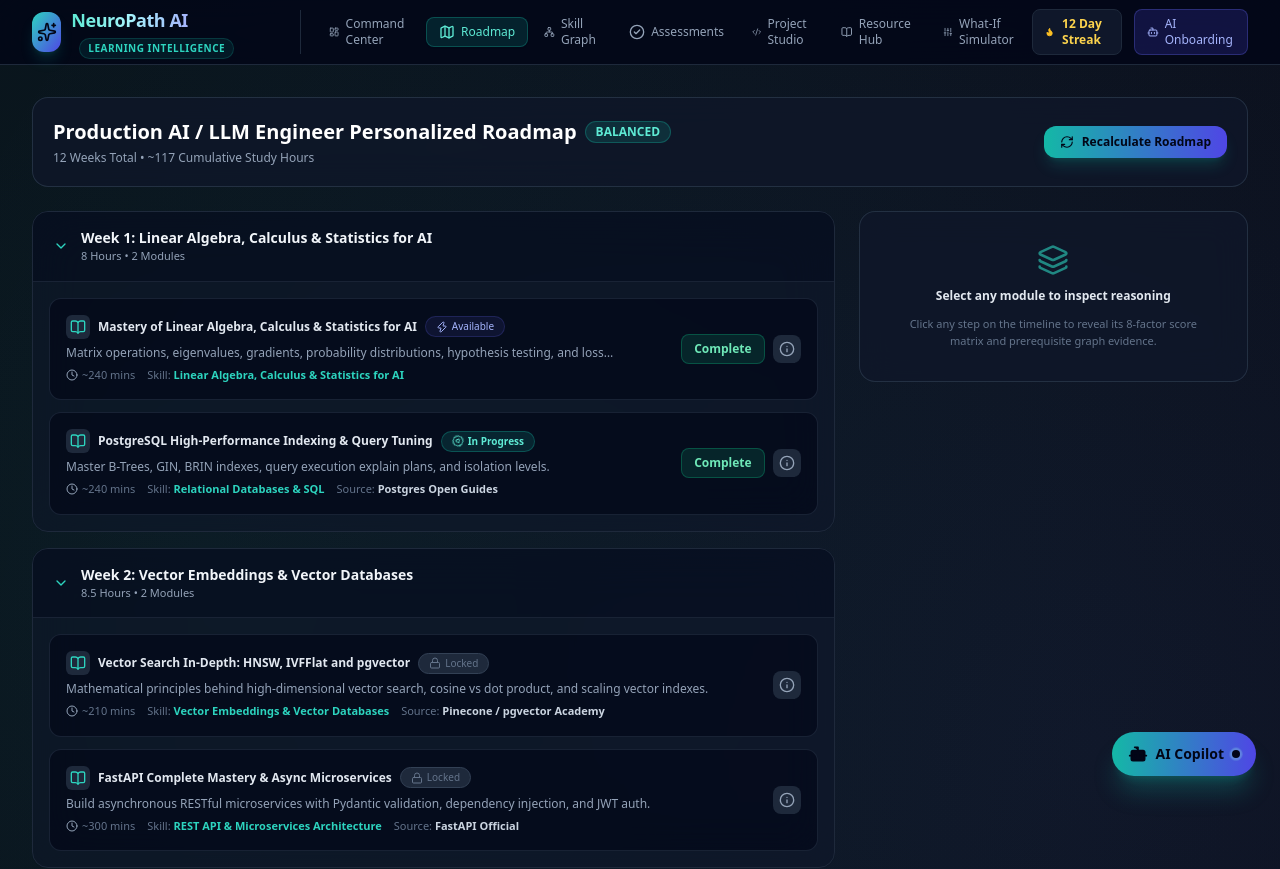
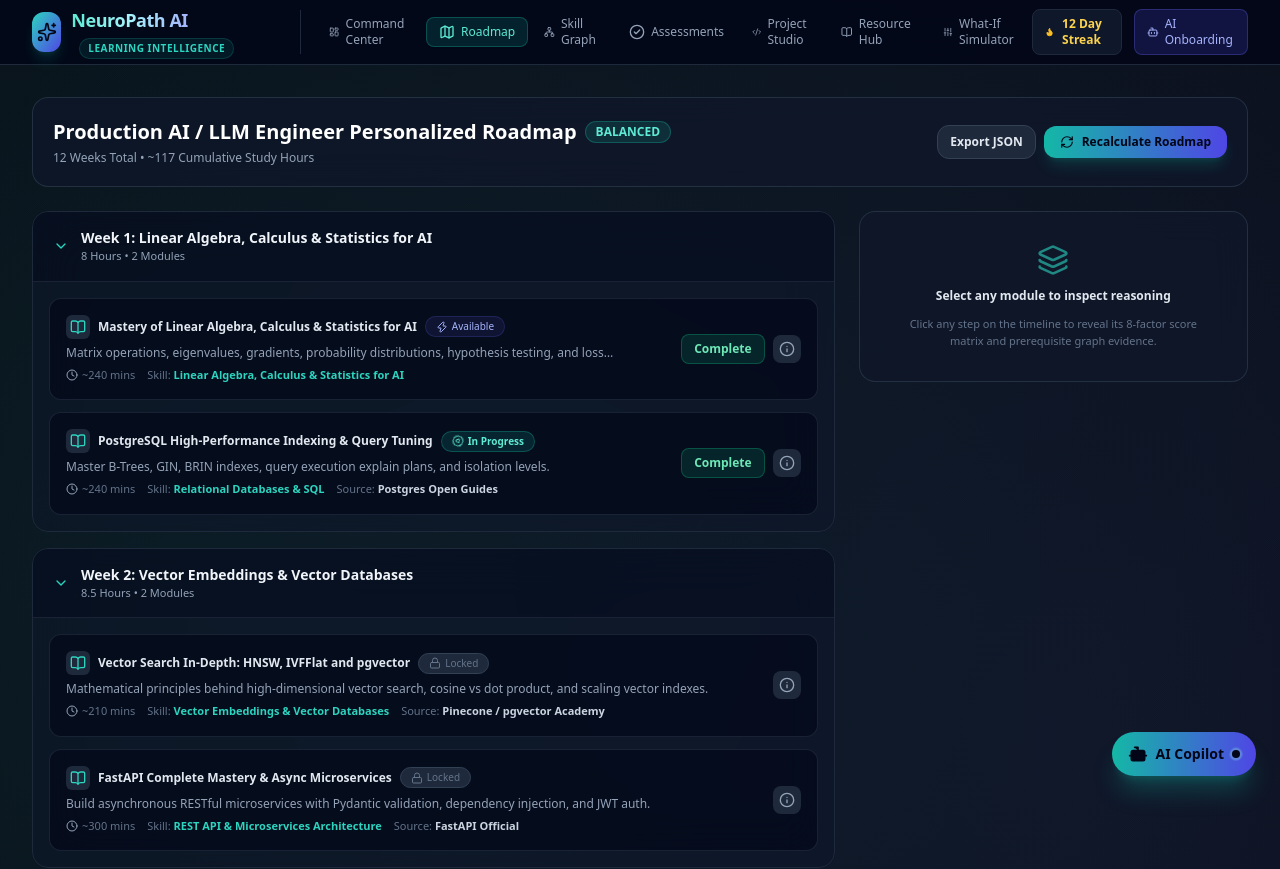
Before and after one commit to architSrivastava123/NeuroPathAI, a Next.js app: page /roadmap in a window 1280 px wide. Shown: the top 869 px of the page. Built offline with nearby package versions, Linux system fonts and the light colour scheme.

Commit message:
feat(roadmap): add export schedule as JSON and interactive week navigation

```diff
--- a/src/components/roadmap/RoadmapTimeline.tsx
+++ b/src/components/roadmap/RoadmapTimeline.tsx
@@ -144,7 +144,22 @@ export default function RoadmapTimeline({
           </p>
         </div>
 
-        <div className="flex items-center gap-3">
+        <div className="flex items-center gap-2">
+          <button
+            onClick={() => {
+              const dataStr = "data:text/json;charset=utf-8," + encodeURIComponent(JSON.stringify(roadmap, null, 2));
+              const downloadAnchor = document.createElement("a");
+              downloadAnchor.setAttribute("href", dataStr);
+              downloadAnchor.setAttribute("download", `neuropath-roadmap-week${roadmap.totalWeeks}.json`);
+              document.body.appendChild(downloadAnchor);
+              downloadAnchor.click();
+              downloadAnchor.remove();
+            }}
+            className="flex items-center gap-1.5 px-3 py-2 rounded-xl bg-slate-800 hover:bg-slate-700 text-slate-200 text-xs font-semibold border border-slate-700 transition-colors"
+          >
+            <span>Export JSON</span>
+          </button>
+
           <button
             onClick={handleTriggerReplan}
             disabled={replanning}
```
